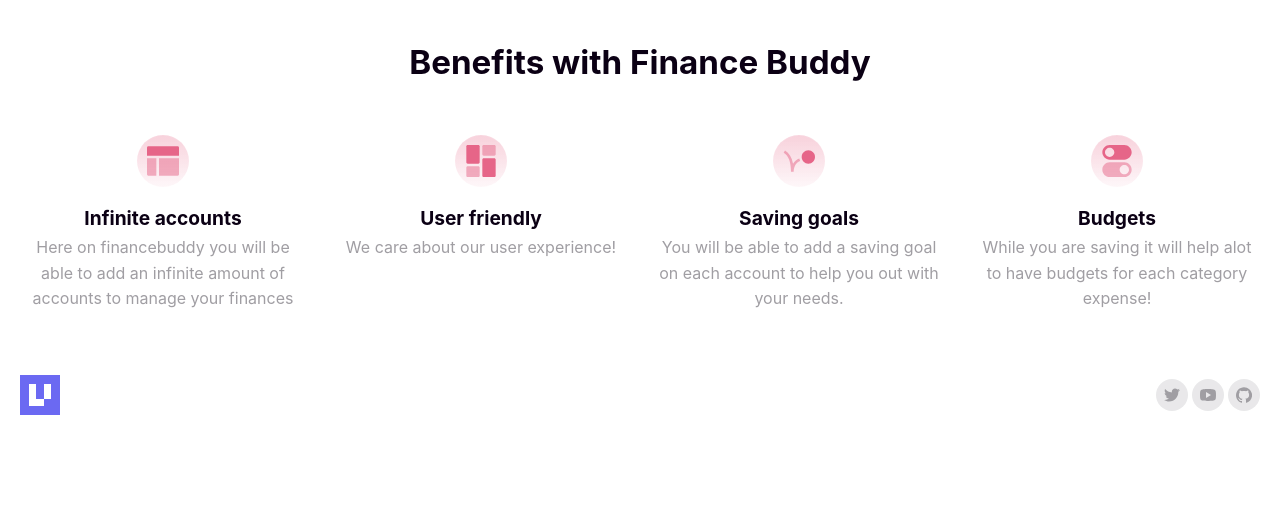
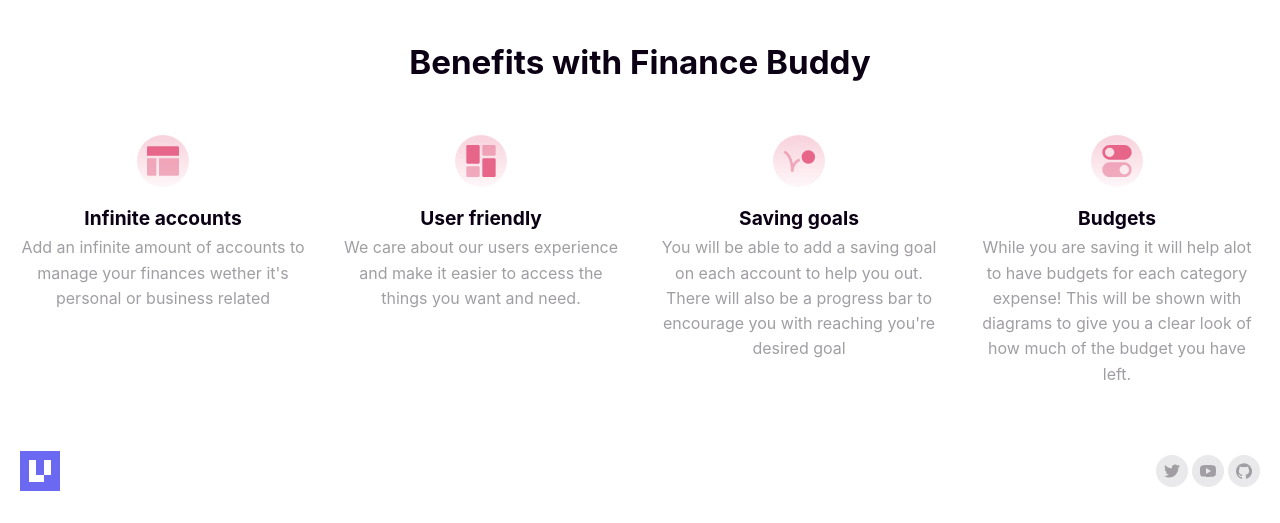
Before and after one commit to TarikZarouali/financebuddydev, a PHP site: page /dev/index.php in a window 1280 px wide. Shown: the part 514-1037 px from the top of the page. Before the commit the page ends 929 px from the top, so only its background shows below. Run offline with PHP 8.4, Linux system fonts and the light colour scheme.

Commit message:
final commit of the day

```diff
--- a/app/views/landingpage/overview.php
+++ b/app/views/landingpage/overview.php
@@ -189,8 +189,8 @@
 
           <div class="text-component line-height-lg text-center">
             <h4>Infinite accounts</h4>
-            <p class="color-contrast-low">Here on financebuddy you will be able to add an infinite amount of
-              accounts to manage your finances</p>
+            <p class="color-contrast-low">Add an infinite amount of
+              accounts to manage your finances wether it's personal or business related</p>
           </div>
         </li>
 
@@ -212,7 +212,7 @@
 
           <div class="text-component line-height-lg text-center">
             <h4>User friendly</h4>
-            <p class="color-contrast-low">We care about our user experience!</p>
+            <p class="color-contrast-low">We care about our users experience and make it easier to access the things you want and need.</p>
           </div>
         </li>
 
@@ -229,7 +229,7 @@
 
           <div class="text-component line-height-lg text-center">
             <h4>Saving goals</h4>
-            <p class="color-contrast-low">You will be able to add a saving goal on each account to help you out with your needs.</p>
+            <p class="color-contrast-low">You will be able to add a saving goal on each account to help you out. There will also be a progress bar to encourage you with reaching you're desired goal</p>
 
           </div>
         </li>
@@ -248,7 +248,7 @@
 
           <div class="text-component line-height-lg text-center">
             <h4>Budgets</h4>
-            <p class="color-contrast-low">While you are saving it will help alot to have budgets for each category expense!</p>
+            <p class="color-contrast-low">While you are saving it will help alot to have budgets for each category expense! This will be shown with diagrams to give you a clear look of how much of the budget you have left.</p>
 
           </div>
         </li>
@@ -267,7 +267,7 @@
         </svg>
       </div>
 
-      <nav class="footer-v3__nav">
+      <nav class="footer-v5__nav">
       </nav>
 
       <div class="footer-v3__socials">
```
